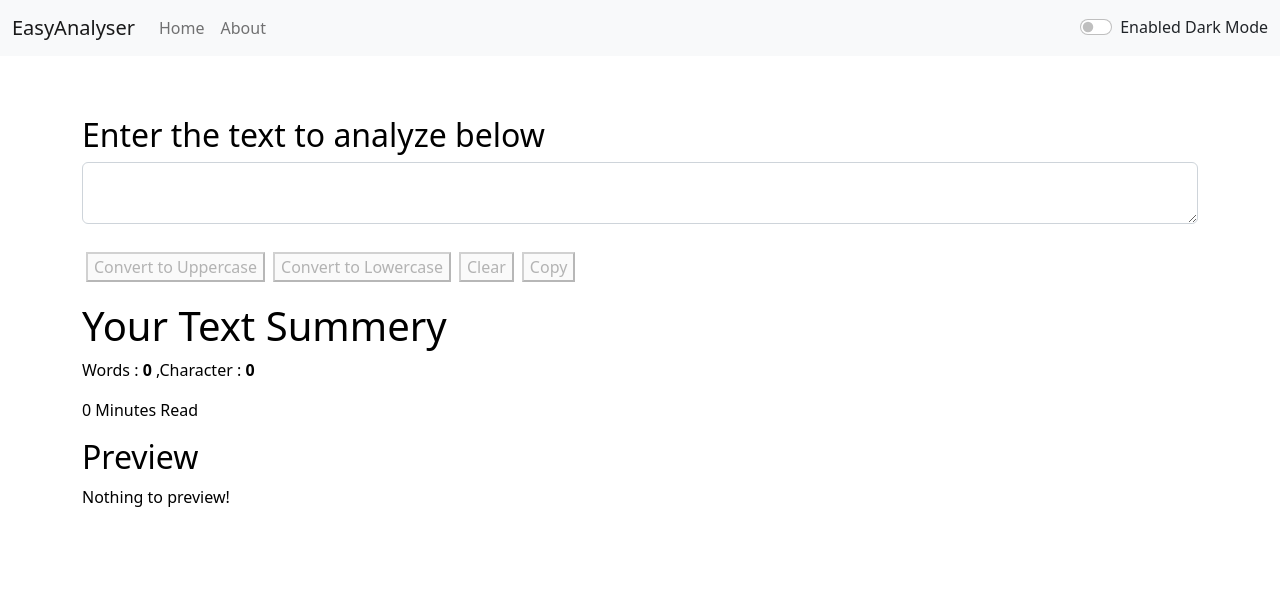
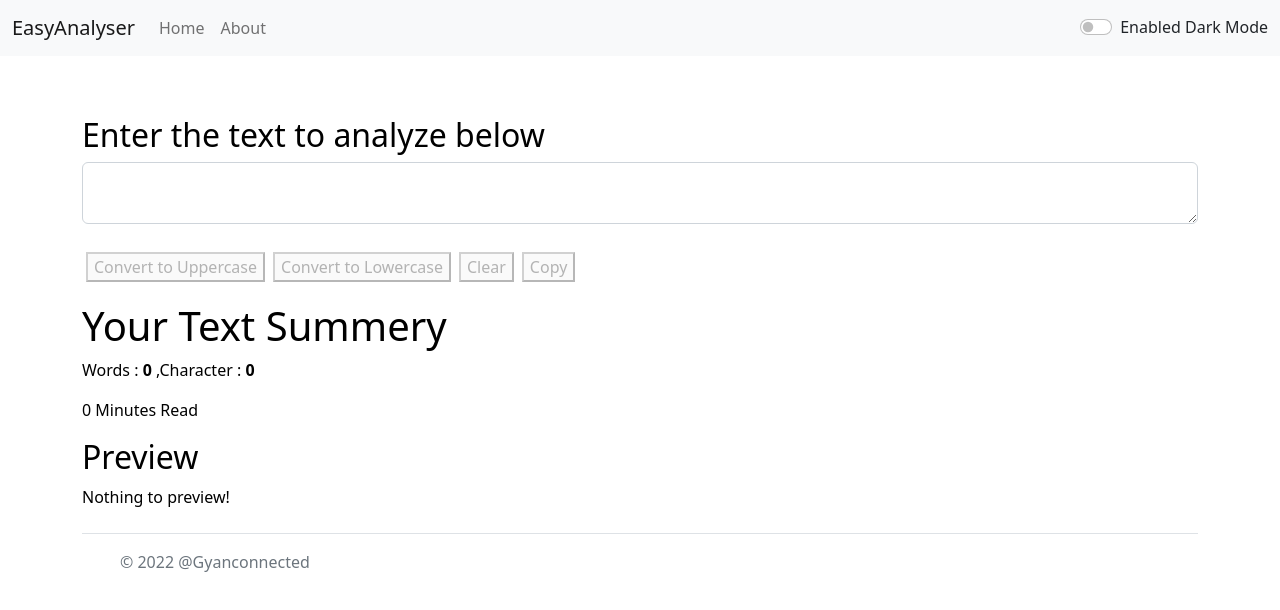
Before and after one commit to gyanconnected/easyanalyser, a React (Create React App) app: page / in a window 1280 px wide. Shown: the top 610 px of the page. Built offline with nearby package versions, Linux system fonts and the light colour scheme.

Commit message:
Add Footer

```diff
--- a/public/index.html
+++ b/public/index.html
@@ -9,7 +9,7 @@
       name="description"
       content="EasyAnalyser is utility which can be used to manipulate your text in the way you want"
     />
-
+    <link href="https://cdn.jsdelivr.net/npm/@fortawesome/fontawesome-free@6.2.1/css/fontawesome.min.css"/>
     <link href="https://cdn.jsdelivr.net/npm/bootstrap@5.2.2/dist/css/bootstrap.min.css" rel="stylesheet" integrity="sha384-Zenh87qX5JnK2Jl0vWa8Ck2rdkQ2Bzep5IDxbcnCeuOxjzrPF/et3URy9Bv1WTRi" crossorigin="anonymous">
     <title>EasyAnalyser - Word Counter | Character Counter | Lowercase to Uppercase | Uppercase to Lowercase</title>
   </head>
--- a/src/App.js
+++ b/src/App.js
@@ -3,6 +3,7 @@
 import Navbar from './Components/Navbar';
 import TextForm from './Components/TextForm'
 import Alert from './Components/Alert'
+import Footer from './Components/Footer'
 import { BrowserRouter as Router, Route, Routes, Navigate } from "react-router-dom";
 
 import { useState } from 'react';
@@ -58,7 +59,7 @@
       </Routes>
       </Router>
 
-
+    <Footer/>
 
     </>
   );
--- /dev/null
+++ b/src/Components/Footer.js
@@ -0,0 +1,27 @@
+import React from 'react'
+
+export default function Footer() {
+  return (
+    <>
+    <div className="b-example-divider"></div>
+
+<div className="container">
+  <footer className="d-flex flex-wrap justify-content-between align-items-center py-3 my-4 border-top">
+    <div className="col-md-4 d-flex align-items-center">
+      <a href="/" class="mb-3 me-2 mb-md-0 text-muted text-decoration-none lh-1">
+        <svg className="bi" width="30" height="24"><use href="#bootstrap"/></svg>
+      </a>
+      <span className="mb-3 mb-md-0 text-muted">&copy; 2022 @Gyanconnected</span>
+
+    </div>
+
+    <ul class="nav col-md-4 justify-content-end list-unstyled d-flex">
+      <li className="ms-3"><a className="text-muted" href="#"><i class="fa fa-twitter" aria-hidden="true"></i></a></li>
+      <li className="ms-3"><a className="text-muted" href="#"></a></li>
+      <li className="ms-3"><a className="text-muted" href="#"></a></li>
+    </ul>
+  </footer>
+</div>
+</>
+  )
+}
```
